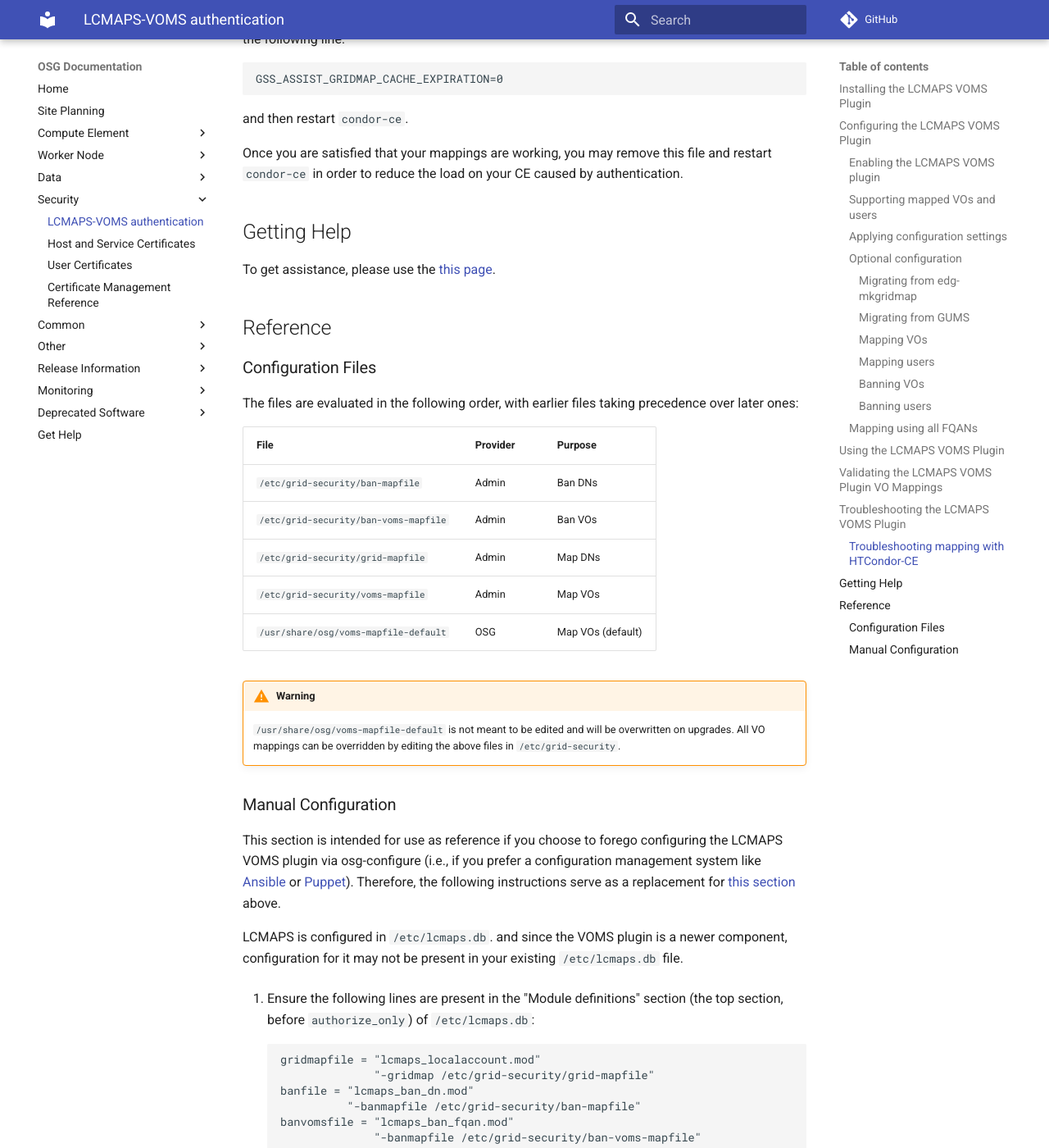
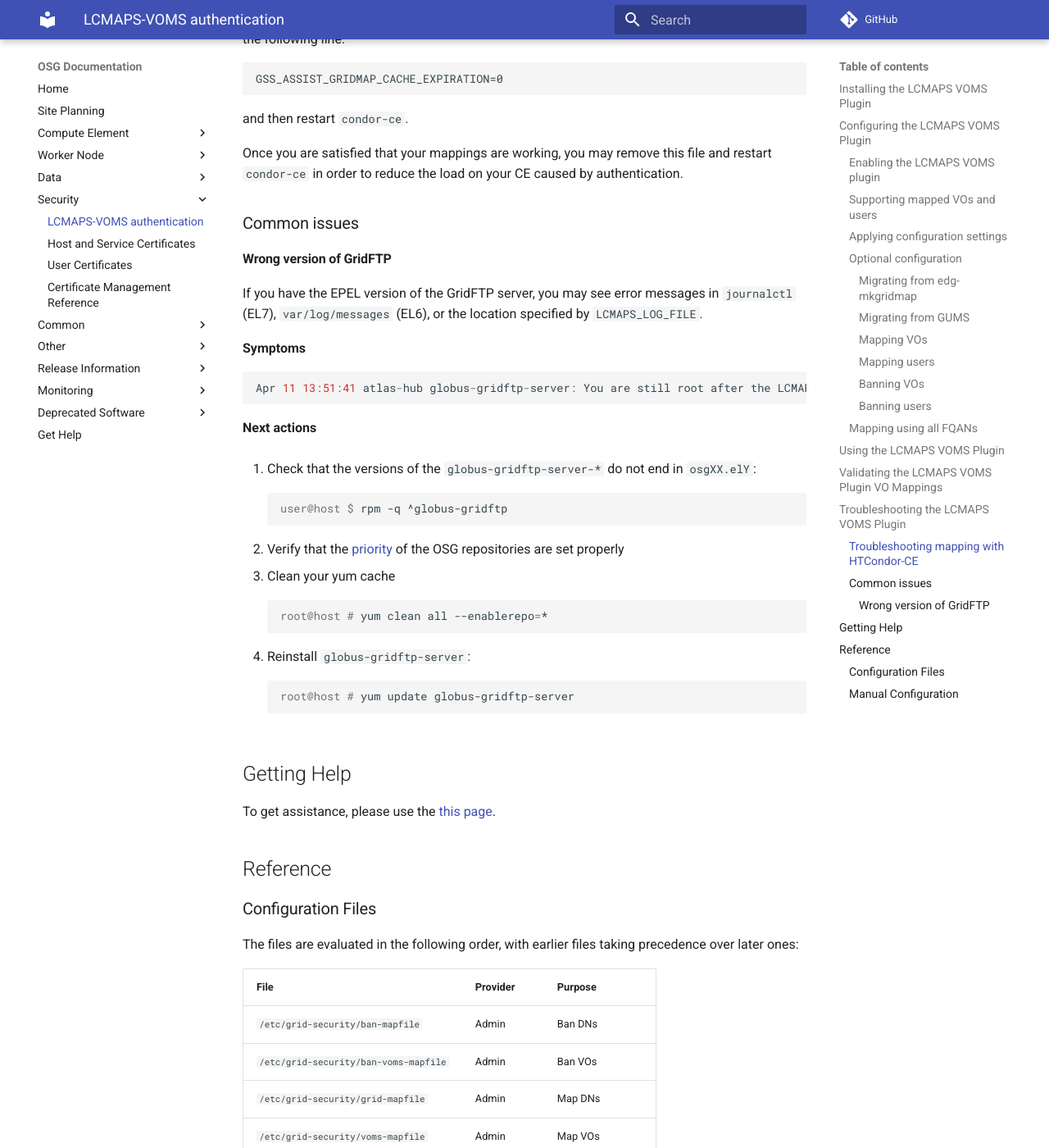
Before and after one commit to osg-htc/docs, an MkDocs documentation site: the page built from docs/security/lcmaps-voms-authentication.md, in a window 1280 px wide and 1400 px high, scrolled down 9621 px. Shown: the whole window at 82% size. Built offline with MkDocs 1.6.1 and Material for MkDocs 9.7.7, drawn with Linux system fonts in a browser that asks for light colours; comment, search, counter and statistics services are not loaded; old or Windows-style settings are respelled for this version of MkDocs.

Commit message:
Add documentation for improper gridftp version

````diff
--- a/docs/security/lcmaps-voms-authentication.md
+++ b/docs/security/lcmaps-voms-authentication.md
@@ -358,6 +358,39 @@ and then restart `condor-ce`.
 
 Once you are satisfied that your mappings are working, you may remove this file and restart `condor-ce` in order to reduce the load on your CE caused by authentication.
 
+### Common issues
+
+#### Wrong version of GridFTP
+
+If you have the EPEL version of the GridFTP server, you may see error messages in `journalctl` (EL7),
+`var/log/messages` (EL6), or the location specified by `LCMAPS_LOG_FILE`.
+
+**Symptoms**
+
+```
+Apr 11 13:51:41 atlas-hub globus-gridftp-server: You are still root after the LCMAPS execution. The implicit root-mapping safety is enabled. See documentation for details
+```
+
+**Next actions**
+
+1. Check that the versions of the `globus-gridftp-server-*` do not end in `osgXX.elY`:
+
+        :::console
+        user@host $ rpm -q ^globus-gridftp
+
+1. Verify that the [priority](/common/yum#installing-and-configuring-repositories) of the OSG repositories are set
+   properly
+
+1. Clean your yum cache
+
+        :::console
+        root@host # yum clean all --enablerepo=*
+
+1. Reinstall `globus-gridftp-server`:
+
+        :::console
+        root@host # yum update globus-gridftp-server
+
 Getting Help
 ------------
 
````
